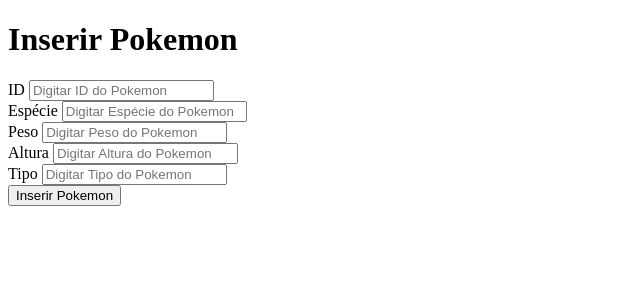
After one commit to TarikPonciano/Programador-de-Sistema-SENAC, a Flask app: page /Pokemons/Inserir in a window 1280 px wide. The commit adds this page. Shown: the top 300 px of the page, without its empty margins (0-640 px from the left). Run offline with Flask 2, Linux system fonts and the light colour scheme; some libraries are stand-ins or nearby versions.

Commit message:
Add files via upload

```diff
--- a/Programador de Sistemas - UC 3/Repositório de Exemplos/Aula 2/Flask Introdução/main.py
+++ b/Programador de Sistemas - UC 3/Repositório de Exemplos/Aula 2/Flask Introdução/main.py
@@ -20,5 +20,9 @@ def verPokemons():
     except(Exception, psycopg2.Error) as error:
         return f"Ocorreu um erro {error}"
 
+@app.route("/Pokemons/Inserir")
+def inserirPokemons():
+    return render_template("inserirPokemons.html")
+
 if __name__ == "__main__":
     app.run(debug=True)
--- /dev/null
+++ b/Programador de Sistemas - UC 3/Repositório de Exemplos/Aula 2/Flask Introdução/templates/inserirpokemons.html
@@ -0,0 +1,50 @@
+<!DOCTYPE html>
+
+<html lang="en">
+
+<head>
+
+    <meta charset ="UTF-8">
+    <title>Teste Flask - Inserir Pokemons</title>
+
+</head>
+
+<body>
+    <h1>Inserir Pokemon</h1>
+
+    <form method="post">
+
+        <div >
+            <label> ID </label>
+            <input type="text" name="idPokemon" placeholder="Digitar ID do Pokemon" value="{{request.form['id']}}">
+        </div>
+
+        <div>
+            <label> Espécie </label>
+            <input type="text" name="speciesPokemon" placeholder="Digitar Espécie do Pokemon" value="{{request.form['nome']}}">
+        </div>
+
+        <div>
+            <label> Peso </label>
+            <input type="text" name="weigthPokemon" placeholder="Digitar Peso do Pokemon" value="{{request.form['peso']}}">
+        </div>
+
+        <div>
+            <label> Altura </label>
+            <input type="text" name="heightPokemon" placeholder="Digitar Altura do Pokemon" value="{{request.form['altura']}}">
+        </div>
+
+        <div>
+            <label> Tipo </label>
+            <input type="text" name="typePokemon" placeholder="Digitar Tipo do Pokemon" value="{{request.form['tipo']}}">
+        </div>
+
+        <div>
+            <button type="submit">Inserir Pokemon</button>
+        </div>
+
+    </form>
+
+</body>
+
+</html>
--- a/Programador de Sistemas - UC 3/Repositório de Exemplos/Aula 2/Flask Introdução/templates/pokemons.html
+++ b/Programador de Sistemas - UC 3/Repositório de Exemplos/Aula 2/Flask Introdução/templates/pokemons.html
@@ -10,6 +10,7 @@
 </head>
 
 <body>
+    <a href="/Pokemons/Inserir">Cadastro de Pokemons</a>
     <h1>Lista de Pokemons:</h1>
 
     <ul>
```
